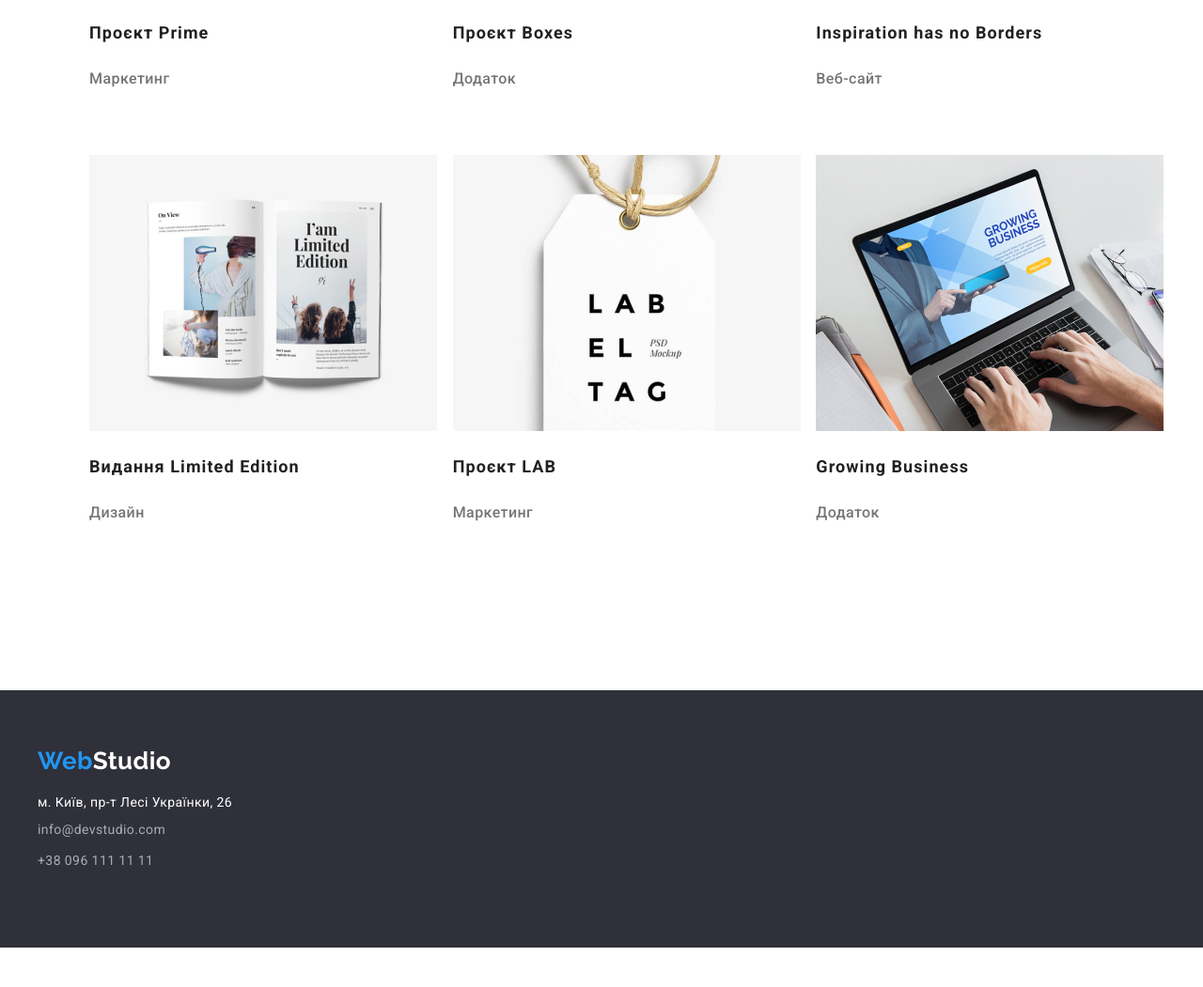
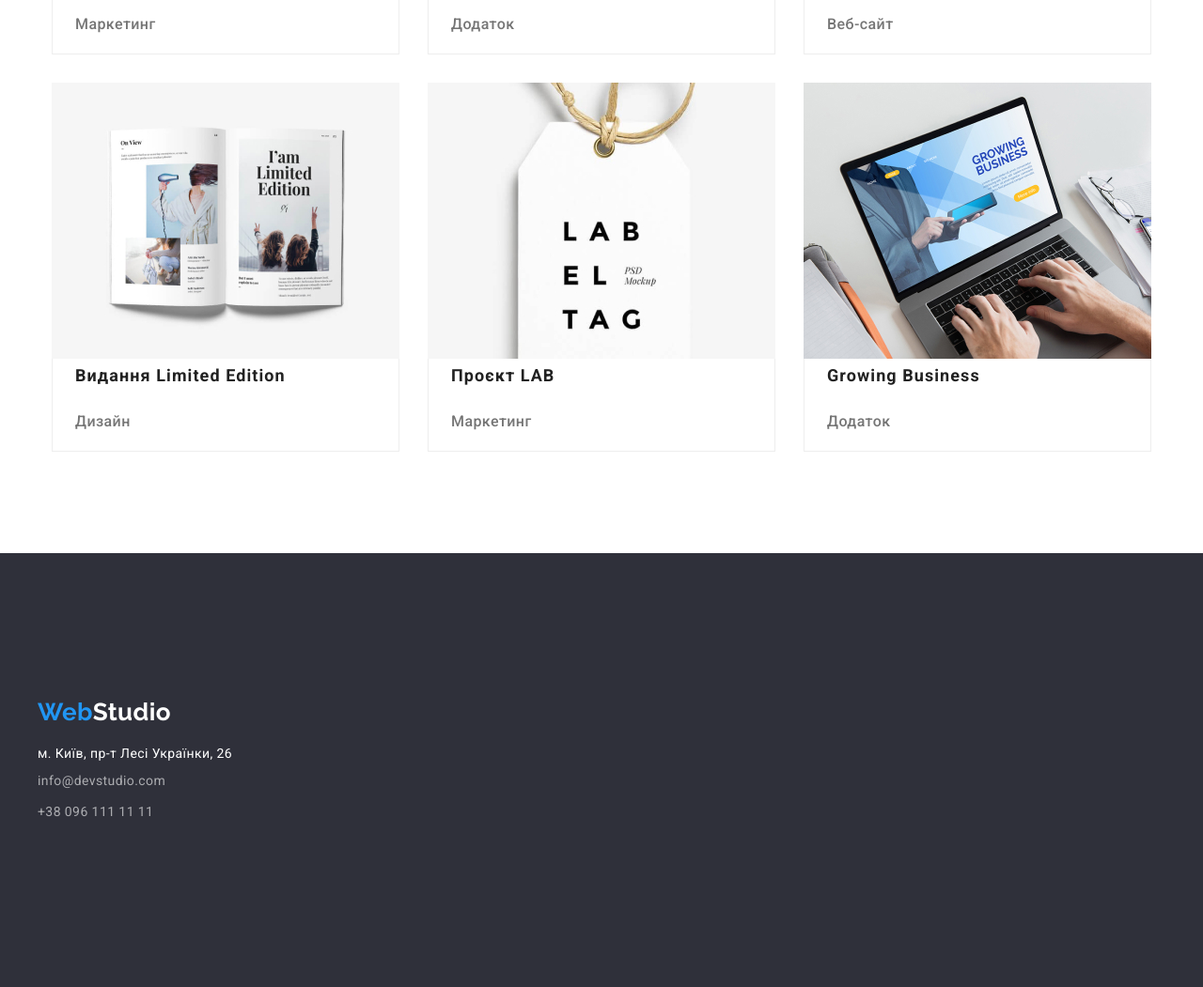
Before and after one commit to Sophie9824/goit-markup-hw-03, a plain HTML site: page portfolio.html in a window 1280 px wide. Shown: the part 1021-2072 px from the top of the page at 94% size. Before the commit the page ends 2030 px from the top, so only its background shows below. Drawn offline with nearby package versions, Linux system fonts and the light colour scheme.

Commit message:
Вносить правки в ДЗ-3

```diff
--- a/css/styles.css
+++ b/css/styles.css
@@ -19,6 +19,8 @@ body {
     --another-text-color:#757575;
     --background: #FFFFFF;
     --another-bgd-color: #F5F4FA;
+    --button-active:  #188CE8;
+    --border-color: #EEEEEE;
 
 }
 
@@ -70,6 +72,10 @@ img {
 
 li {
     list-style-type: none;
+}
+
+.header {
+    border-bottom: 1px solid var(--border-color);
 }
 
 .site-nav {
@@ -147,7 +153,6 @@ li {
 
 .contacts {
     display: flex;
-    justify-content: flex-end;
     margin-left: auto;
     margin-top: 0;
     margin-bottom: 0;
@@ -185,6 +190,7 @@ li {
     margin-bottom: 30px;
     margin-left: auto;
     margin-right: auto;
+    text-transform: uppercase;
 
 
 
@@ -475,6 +481,11 @@ footer {
 
 }
 
+.footer-nav {
+    padding-top: 94px;
+    padding-bottom: 94px;
+}
+
 .project-title {
     margin-top: 0;
     margin-bottom: 4px;
@@ -526,16 +537,6 @@ footer {
 
 
 
-.project {
-    padding-top: 20px;
-    padding-bottom: 20px;
-    outline: var(--another-text-color);
-}
-
-
-
-
-
 
 .order-button {
     min-width: 216px;
@@ -549,38 +550,35 @@ footer {
     text-align: center;
     cursor: pointer;
     letter-spacing: inherit;
-    background-color: #F5F4FA;
+    background-color:var(--brand-color);
     color: var(--main-text-color);
     border: 0;
 }
 
 .order-button:hover,
 .order-button:focus {
-    background-color: var(--brand-color);
+    background-color:var(--button-active);
     color: var(--background);
 }
 
 .project-menu {
-
+    padding: 0;
     display: flex;
     flex-wrap: wrap;
-    justify-content: center;
-}
+    gap: 30px;
 
-.project-link {
 
-    width: calc((100% - 60px) / 3);
-    margin-right: 30px;
-    margin-bottom: 30px;
 
 }
 
 
-
-.project-link:nth-child(3n) {
-    margin-right: 0;
+.project {
+    border-left: 1px solid var(--border-color);
+    border-right: 1px solid var(--border-color);
+    border-bottom: 1px solid var(--border-color);
+    padding-left: 24px;
+    padding-right: 24px;
 }
-
 
 .filter-button {
     font-family: inherit;
--- a/portfolio.html
+++ b/portfolio.html
@@ -150,6 +150,7 @@
     </main>
 
     <footer class="page-footer">
+        <section class="footer-nav">
         <div class="container">
             <a lang="en" href="./index.html" class="footer-logo">
                 <span class="logo-web">Web</span>Studio
@@ -158,7 +159,7 @@
                 <ul class="footer-list">
                     <li class="footer-contact">
                         <a href="https://goo.gl/maps/CPtrU1FHBa2aNyZL9" target="_blank" rel="noopener noreferrer nofollow" class="adress">м. Київ, пр-т Лесі
-                            Українки, 26</a >
+                            Українки, 26</a>
                     </li>
                     <li class="footer-contact">
                         <a href="mailto:info@devstudio.com" class="link-contact">info@devstudio.com</a>
@@ -168,16 +169,9 @@
                     </li>
                 </ul>
             </address>
-    </div>
+        </div>
+        </section>
     </footer>
 
 </body>
 </html>
-
-
-
-
-
-
-
-</body>
```
Also changed, not shown: index.html (+5 -3 lines).
